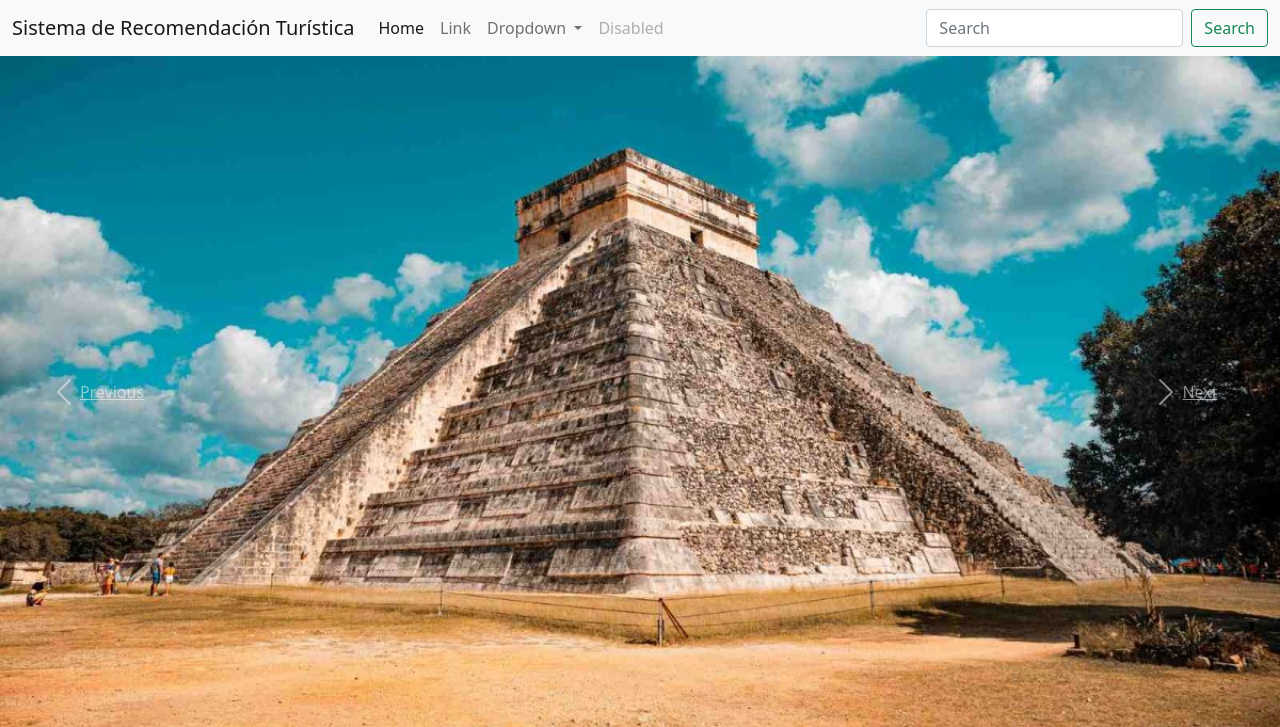
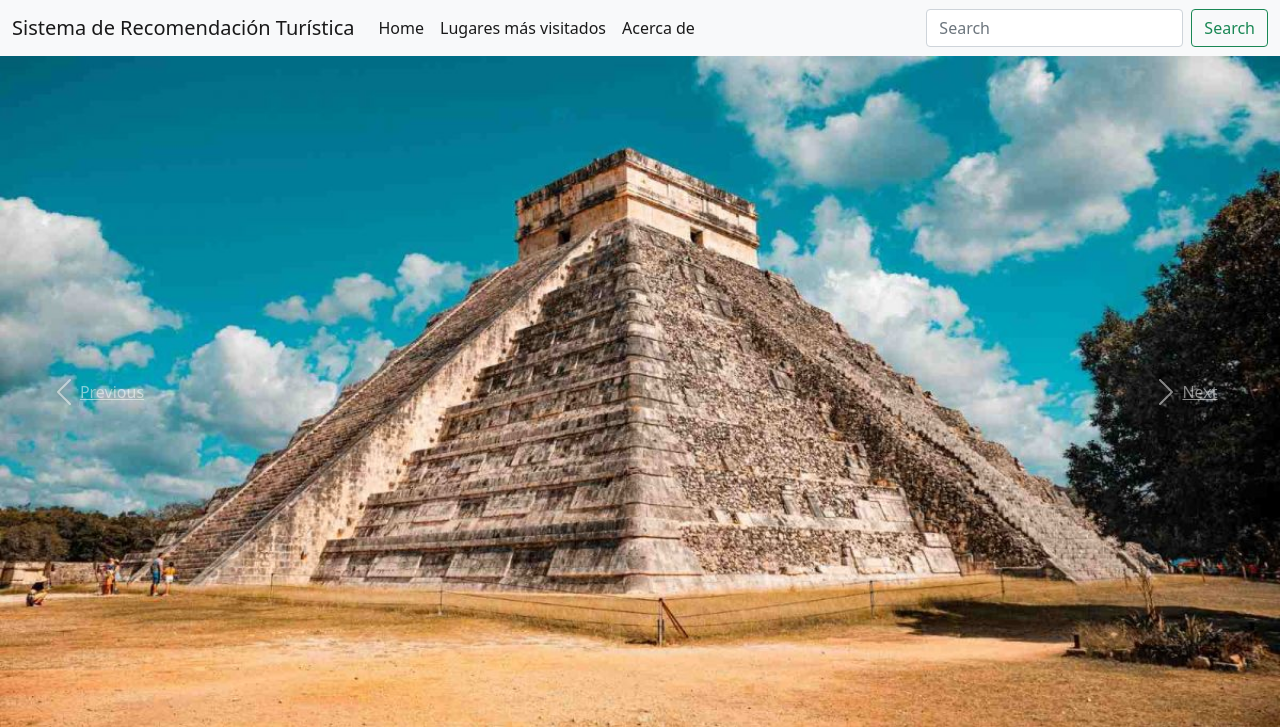
Before and after one commit to gnahumx/webApp, a Flask app: page / in a window 1280 px wide. Shown: the top 727 px of the page. Run offline with Flask 2, Linux system fonts and the light colour scheme; some libraries are stand-ins or nearby versions.

Commit message:
correccion html

```diff
--- a/app/app.py
+++ b/app/app.py
@@ -1,11 +1,20 @@
 from flask import Flask, render_template
-from flask_bootstrap import Bootstrap
+#from flask_bootstrap import Bootstrap
 app = Flask(__name__)
-Bootstrap(app)
+# Bootstrap(app)
+
 
 @app.route('/')
 def index():
     return render_template('index.html')
+@app.route('/top')
+def top():
+    return render_template('top.html')
 
-if __name__=='__main__':
+@app.route('/about')
+def about():
+    return render_template('about.html')
+
+
+if __name__ == '__main__':
     app.run(debug=True, port=5000)
--- a/app/templates/index.html
+++ b/app/templates/index.html
@@ -9,7 +9,7 @@
     <div class="carousel-item">
       <img class="d-block w-100" src="{{ url_for('static', filename='images/Slide2.jpg')}}" alt="Second slide">
     </div>
-    <div class="carousel-item">
+    <div class="carousel-item ">
       <img class="d-block w-100" src="{{ url_for('static', filename='images/Slide3.jpg')}}" alt="Third slide">
     </div>
   </div>
@@ -23,8 +23,4 @@
   </a>
 </div>
 
-<script src="https://cdn.jsdelivr.net/npm/bootstrap@5.1.3/dist/js/bootstrap.bundle.min.js"
-integrity="sha384-ka7Sk0Gln4gmtz2MlQnikT1wXgYsOg+OMhuP+IlRH9sENBO0LRn5q+8nbTov4+1p"
-crossorigin="anonymous">
-</script>
 {% endblock %}
--- a/app/templates/layout.html
+++ b/app/templates/layout.html
@@ -5,20 +5,20 @@
     <meta charset="UTF-8">
     <meta http-equiv="X-UA-Compatible" content="IE=edge">
     <meta name="viewport" content="width=device-width, initial-scale=1.0">
-    <title>Sistema de Recomendación Turística</title>
 
-    <link href="https://cdn.jsdelivr.net/npm/bootstrap@5.1.3/dist/css/bootstrap.min.css" rel="stylesheet"
-        integrity="sha384-1BmE4kWBq78iYhFldvKuhfTAU6auU8tT94WrHftjDbrCEXSU1oBoqyl2QvZ6jIW3" crossorigin="anonymous">
+    <!-- Bootstrap CSS -->
+    <link href="https://cdn.jsdelivr.net/npm/bootstrap@5.1.3/dist/css/bootstrap.min.css" rel="stylesheet" integrity="sha384-1BmE4kWBq78iYhFldvKuhfTAU6auU8tT94WrHftjDbrCEXSU1oBoqyl2QvZ6jIW3" crossorigin="anonymous">
 
-    <!--<link rel="stylesheet" type="text/css" href="{{url_for('static', filename='styles/style.css')}}">-->
+    <!--Favicon-->
     <link rel="icon" type="image/png" href="{{ url_for('static', filename='images/favicon.png')}}">
 
+    <title>Sistema de Recomendación Turística</title>
 </head>
 
 <body>
     <nav class="navbar navbar-expand-lg navbar-light bg-light">
         <div class="container-fluid">
-            <a class="navbar-brand" href="#">Sistema de Recomendación Turística</a>
+            <a class="navbar-brand" href="/">Sistema de Recomendación Turística</a>
             <button class="navbar-toggler" type="button" data-bs-toggle="collapse"
                 data-bs-target="#navbarSupportedContent" aria-controls="navbarSupportedContent" aria-expanded="false"
                 aria-label="Toggle navigation">
@@ -27,12 +27,15 @@
             <div class="collapse navbar-collapse" id="navbarSupportedContent">
                 <ul class="navbar-nav me-auto mb-2 mb-lg-0">
                     <li class="nav-item">
-                        <a class="nav-link active" aria-current="page" href="#">Home</a>
+                        <a class="nav-link active" aria-current="page" href="/">Home</a>
                     </li>
                     <li class="nav-item">
-                        <a class="nav-link" href="#">Link</a>
+                        <a class="nav-link active" href="{{ url_for('top') }}">Lugares más visitados</a>
                     </li>
-                    <li class="nav-item dropdown">
+                    <li class="nav-item">
+                        <a class="nav-link active" href="{{ url_for('about') }}">Acerca de</a>
+                    </li>
+                    <!--<li class="nav-item dropdown">
                         <a class="nav-link dropdown-toggle" href="#" id="navbarDropdown" role="button"
                             data-bs-toggle="dropdown" aria-expanded="false">
                             Dropdown
@@ -48,7 +51,7 @@
                     </li>
                     <li class="nav-item">
                         <a class="nav-link disabled">Disabled</a>
-                    </li>
+                    </li>-->
                 </ul>
                 <form class="d-flex">
                     <input class="form-control me-2" type="search" placeholder="Search" aria-label="Search">
@@ -59,10 +62,10 @@
     </nav>
     {% block content %}
     {% endblock %}
-    <script src="https://cdn.jsdelivr.net/npm/bootstrap@5.1.3/dist/js/bootstrap.bundle.min.js"
-        integrity="sha384-ka7Sk0Gln4gmtz2MlQnikT1wXgYsOg+OMhuP+IlRH9sENBO0LRn5q+8nbTov4+1p"
-        crossorigin="anonymous">
-    </script>
+
+    <!-- Bootstrap Bundle with Popper -->
+    <script src="https://cdn.jsdelivr.net/npm/bootstrap@5.1.3/dist/js/bootstrap.bundle.min.js" integrity="sha384-ka7Sk0Gln4gmtz2MlQnikT1wXgYsOg+OMhuP+IlRH9sENBO0LRn5q+8nbTov4+1p" crossorigin="anonymous"></script>
+
 </body>
 
 </html>
```
Also changed, not shown: app/templates/about.html (added, +9 -0 lines), app/templates/top.html (added, +9 -0 lines), app/static/images/ESIME.jpg (added), app/static/images/ESIME.png (added), app/static/images/IPN.jpg (added), app/static/images/IPN.png (added).
